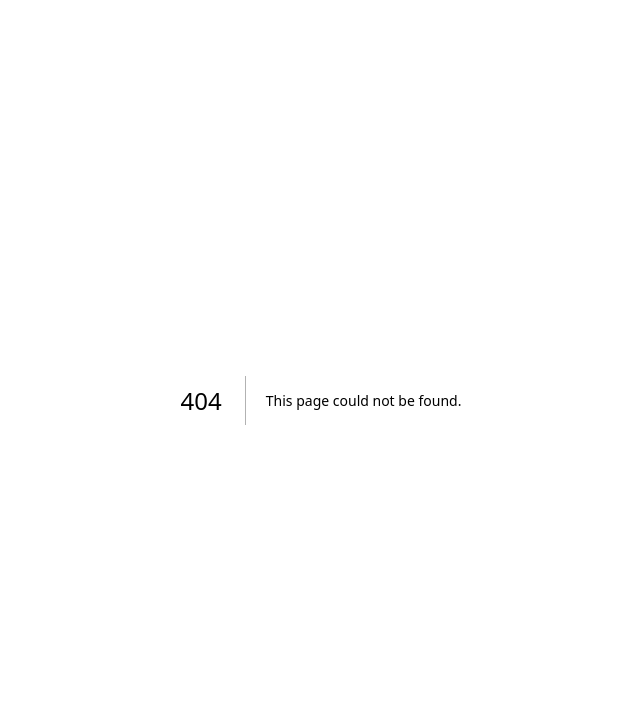
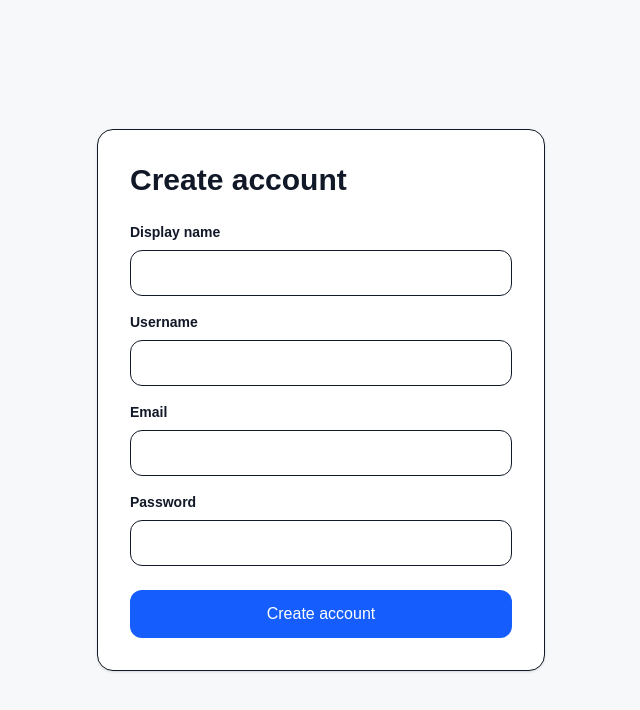
Before and after one commit to rajkiranjain-lang/Pro-Read60, a Next.js app: page /register in a window 1280 px wide. Before the commit this address had no page. Shown: the top 710 px of the page, without its empty margins (319-959 px from the left). Built offline with nearby package versions, Linux system fonts and the light colour scheme.

Commit message:
build: add functional registration UI

```diff
--- /dev/null
+++ b/app/register/page.tsx
@@ -0,0 +1,9 @@
+"use client";
+import { FormEvent, useState } from "react";
+import { useRouter } from "next/navigation";
+
+export default function RegisterPage() {
+  const router = useRouter(); const [error, setError] = useState(""); const [busy, setBusy] = useState(false);
+  async function submit(e: FormEvent<HTMLFormElement>) { e.preventDefault(); setBusy(true); setError(""); const data = Object.fromEntries(new FormData(e.currentTarget)); const res = await fetch("/api/auth/register", { method: "POST", headers: { "Content-Type": "application/json" }, body: JSON.stringify(data) }); const body = await res.json(); setBusy(false); if (!res.ok) return setError(body.error ?? "Registration failed"); router.push("/home"); router.refresh(); }
+  return <main className="flex min-h-screen items-center justify-center px-6"><form onSubmit={submit} className="w-full max-w-md rounded-2xl border bg-white p-8 shadow-sm"><h1 className="text-3xl font-black">Create account</h1><label className="mt-6 block text-sm font-semibold">Display name<input name="displayName" required maxLength={80} className="mt-2 w-full rounded-xl border px-4 py-3" /></label><label className="mt-4 block text-sm font-semibold">Username<input name="username" required minLength={3} maxLength={30} className="mt-2 w-full rounded-xl border px-4 py-3" /></label><label className="mt-4 block text-sm font-semibold">Email<input name="email" type="email" required className="mt-2 w-full rounded-xl border px-4 py-3" /></label><label className="mt-4 block text-sm font-semibold">Password<input name="password" type="password" required minLength={8} className="mt-2 w-full rounded-xl border px-4 py-3" /></label>{error && <p className="mt-4 text-sm text-red-600">{error}</p>}<button disabled={busy} className="mt-6 w-full rounded-xl bg-blue-600 px-4 py-3 font-bold text-white disabled:opacity-60">{busy ? "Creating…" : "Create account"}</button></form></main>;
+}
```
